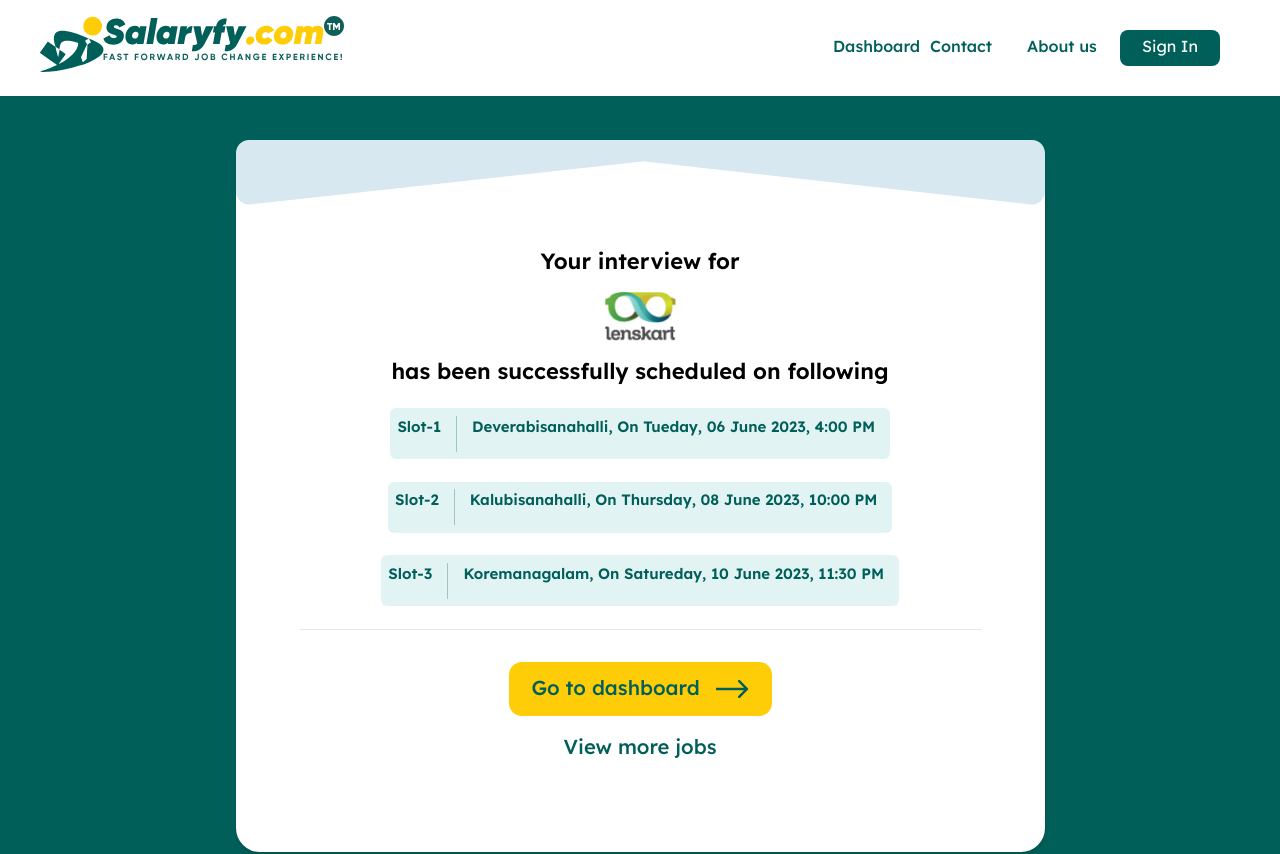
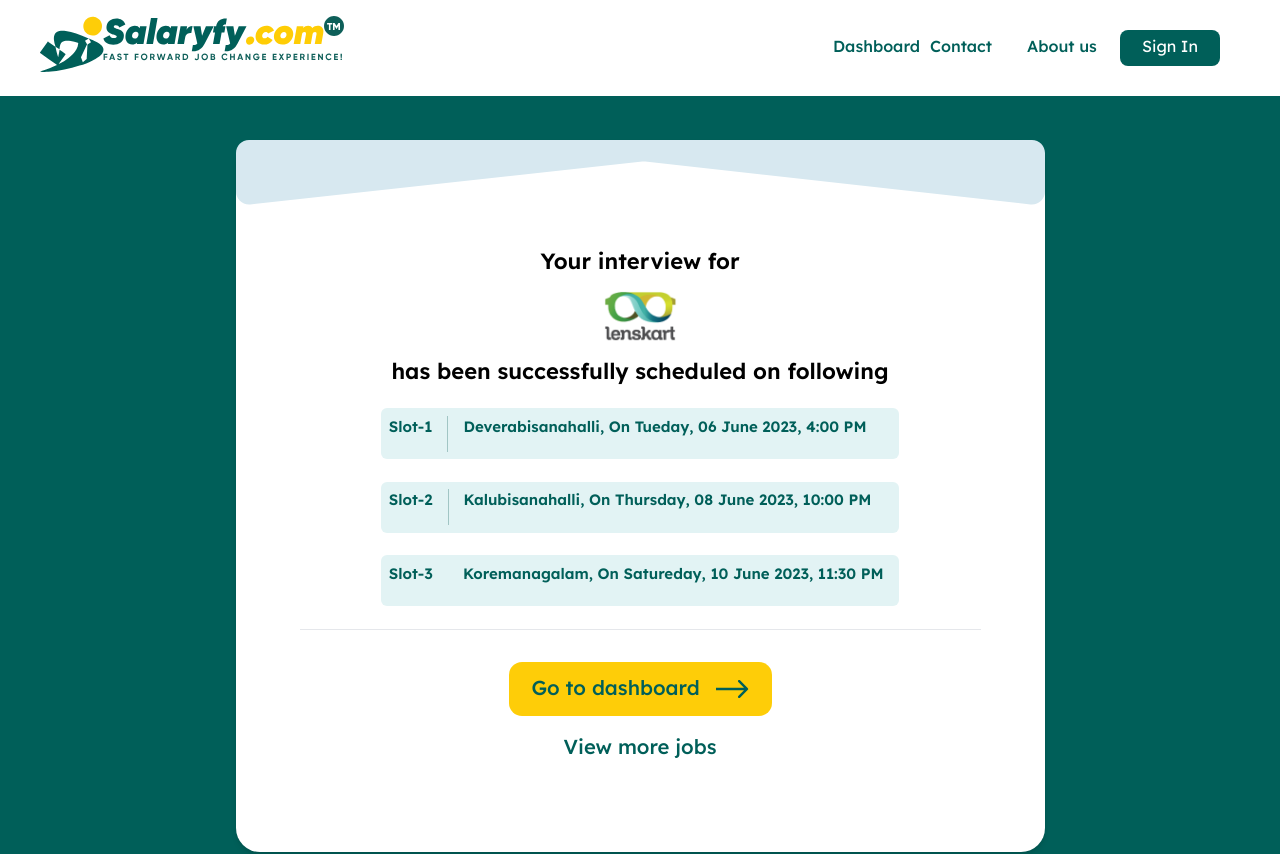
Before and after one commit to mayurkukade/Salaryfy, a React (Vite) app in the folder salaryfy/: page /paymentcompleted in a window 1280 px wide. Shown: the top 854 px of the page. Built offline with nearby package versions, Linux system fonts and the light colour scheme; no server answers.

Commit message:
fixed a small change

```diff
--- a/salaryfy/src/App.tsx
+++ b/salaryfy/src/App.tsx
@@ -61,8 +61,8 @@ function App() {
         <Route path="/landingpage" element={<LandingPage />} />
 
         <Route path="/questionnaire/*" element={<QuestionnaireModule />} />
-        <Route path="/eligibilityform" element={<EligibilityForm />} />
-        <Route path="/jobdescription" element={<JobDescription />} />
+        <Route path="/eligibility-form" element={<EligibilityForm />} />
+        <Route path="/job-description" element={<JobDescription />} />
 
         <Route path="/roadmap" element={<Roadmap/>}/>
       </Routes>
--- a/salaryfy/src/pages/Paymentcompleted.tsx
+++ b/salaryfy/src/pages/Paymentcompleted.tsx
@@ -124,32 +124,34 @@ const Paymentcompleted = () => {
           <h2 className="">has been successfully scheduled on following </h2>
         </div>
 
-        <div className="flex flex-col justify-center items-center mt-5">
-          <div className="flex font-semibold p-[0.5em] bg-[#E2F3F4] text-darkGreen rounded-md text-[1.5em] w-[fit-content] h-[3.1875rem] mb-[1.5em] ">
-            <div>Slot-1</div>
-            <div className="mx-[1em] flex-grow w-[1px] bg-[#0E5F594E]"></div>
+        <div className="flex justify-center pt-5">
+          <div className="flex flex-col justify-center items-center w-[max-content]">
+            <div className="flex font-semibold p-[0.5em] bg-[#E2F3F4] text-darkGreen rounded-md text-[1.5em] w-[100%] h-[3.1875rem] mb-[1.5em] ">
+              <div className="whitespace-nowrap">Slot-1</div>
+              <div className="mx-[1em] flex-grow max-w-[1px] bg-[#0E5F594E]"></div>
               <div className="mr-[0.5em]">
                 Deverabisanahalli, On Tueday, 06 June 2023, 4:00 PM
               </div>
               {/* <div><CancelIcon sx={{ color: 'red' }} /></div> */}
             </div>
 
-          <div className="flex font-semibold p-[0.5em] bg-[#E2F3F4] text-darkGreen rounded-md text-[1.5em] w-[fit-content] h-[3.1875rem] mb-[1.5em]">
-            <div>Slot-2</div>
-            <div className="mx-[1em] flex-grow w-[1px] bg-[#0E5F594E]"></div>
+            <div className="flex font-semibold p-[0.5em] bg-[#E2F3F4] text-darkGreen rounded-md text-[1.5em] w-[100%] h-[3.1875rem] mb-[1.5em]">
+              <div className="whitespace-nowrap">Slot-2</div>
+              <div className="mx-[1em] flex-grow max-w-[1px] bg-[#0E5F594E]"></div>
               <div className="mr-[0.5em]">
                 Kalubisanahalli, On Thursday, 08 June 2023, 10:00 PM
               </div>
               {/* <div><CancelIcon sx={{ color: 'red' }} /></div> */}
             </div>
 
-          <div className="flex font-semibold p-[0.5em] bg-[#E2F3F4] text-darkGreen rounded-md text-[1.5em] w-[fit-content] h-[3.1875rem] mb-[1.5em] ">
-            <div>Slot-3</div>
-            <div className="mx-[1em] flex-grow w-[1px] bg-[#0E5F594E]"></div>
+            <div className="flex font-semibold p-[0.5em] bg-[#E2F3F4] text-darkGreen rounded-md text-[1.5em] w-[100%] h-[3.1875rem] mb-[1.5em] ">
+              <div className="whitespace-nowrap">Slot-3</div>
+              <div className="mx-[1em] flex-grow max-w-[1px] bg-[#0E5F594E]"></div>
               <div className="mr-[0.5em]">
                 Koremanagalam, On Satureday, 10 June 2023, 11:30 PM
               </div>
               {/* <div><CancelIcon sx={{ color: 'red' }} /></div> */}
+            </div>
           </div>
         </div>
         <div className="flex justify-center">
```
Lines whose indentation alone changed are shown as unchanged.
